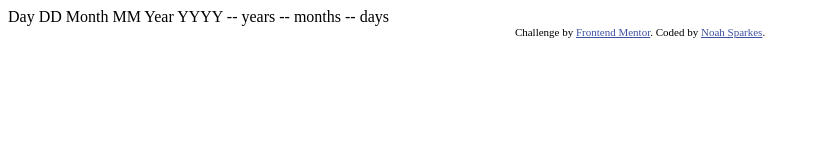
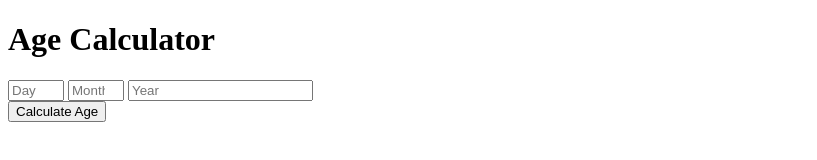
Before and after one commit to Noahsparkes/Age-calculator-app, a plain HTML site: page index.html in a window 1280 px wide. Shown: the whole page, without its empty margins (0-817 px from the left). Drawn offline with Linux system fonts and the light colour scheme.

Commit message:
initial JS and HTML setup.

```diff
--- /dev/null
+++ b/app.js
@@ -0,0 +1,51 @@
+function calculateAge() {
+    // Retrieve the values from the input fields
+    const dayInput = document.getElementById('day').value;
+    const monthInput = document.getElementById('month').value;
+    const yearInput = document.getElementById('year').value;
+
+    // Check if all input fields are filled
+    if (!dayInput || !monthInput || !yearInput) {
+      document.getElementById('result').innerText = 'Please enter your date of birth';
+      return;
+    }
+
+    // Parse the input values to integers
+    const day = parseInt(dayInput, 10);
+    const month = parseInt(monthInput, 10) - 1; // JavaScript months are 0-11
+    const year = parseInt(yearInput, 10);
+
+    // Create a Date object from the input values
+    const dob = new Date(year, month, day);
+    const today = new Date();
+
+    // Check if the date of birth is in the future
+    if (dob > today) {
+      document.getElementById('result').innerText = 'The date of birth cannot be in the future';
+      return;
+    }
+
+    // Calculate the age in years, months, and days
+    let years = today.getFullYear() - dob.getFullYear();
+    let months = today.getMonth() - dob.getMonth();
+    let days = today.getDate() - dob.getDate();
+
+    // Adjust for negative day difference
+    if (days < 0) {
+      months--;
+      const previousMonthDays = new Date(today.getFullYear(), today.getMonth(), 0).getDate();
+      days += previousMonthDays;
+    }
+
+    // Adjust for negative month difference
+    if (months < 0) {
+      years--;
+      months += 12;
+    }
+
+    // Display the result
+    document.getElementById('result').innerText = `You are ${years} years, ${months} months, and ${days} days old.`;
+  }
+
+  // Adding a debug statement to ensure the script is loaded
+  console.log('Script loaded successfully');
--- a/index.html
+++ b/index.html
@@ -4,6 +4,7 @@
   <meta charset="UTF-8">
   <meta name="viewport" content="width=device-width, initial-scale=1.0"> <!-- displays site properly based on user's device -->
   <link rel="stylesheet" href="./style.css">
+
   <!--font family -->
    <link rel="preconnect" href="https://fonts.googleapis.com">
    <link rel="preconnect" href="https://fonts.gstatic.com" crossorigin>
@@ -23,6 +24,17 @@
 </head>
 <body>
 
+  <div class="main-container">
+    <h1>Age Calculator</h1>
+    <div class="input-group">
+      <input type="number" id="day" placeholder="Day" min="1" max="31">
+      <input type="number" id="month" placeholder="Month" min="1" max="12">
+      <input type="number" id="year" placeholder="Year" min="1">
+    </div>
+  </div>
+  <button onclick="calculateAge()">Calculate Age</button>
+  <p id="result"></p>
+<!--
   Day
   DD
 
@@ -39,6 +51,7 @@
   <div class="attribution">
     Challenge by <a href="https://www.frontendmentor.io?ref=challenge" target="_blank">Frontend Mentor</a>.
     Coded by <a href="#">Noah Sparkes</a>.
-  </div>
+  </div>-->
 </body>
+<script src="./app.js"></script>
 </html>
```
